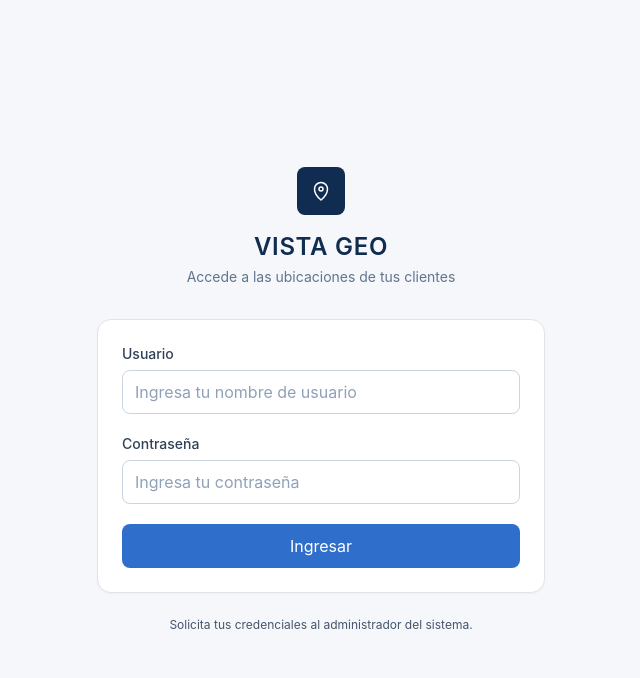
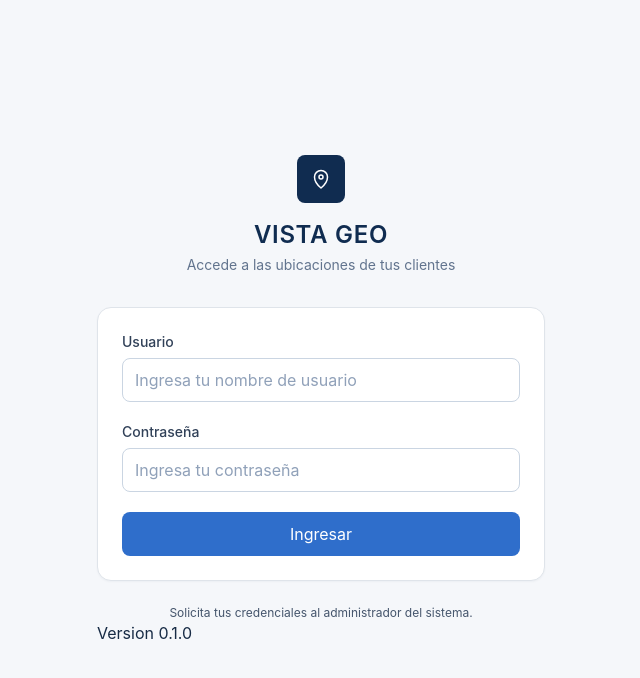
Before and after one commit to vargasjunior2004-create/vistageo, a React (Vite) app in the folder vistageo/frontend/: page /login in a window 1280 px wide. Shown: the top 678 px of the page, without its empty margins (319-959 px from the left). Built offline with nearby package versions, Linux system fonts and the light colour scheme; no server answers.

Commit message:
chore: se agrego versionado

```diff
--- a/vistageo/frontend/src/pages/LoginPage.tsx
+++ b/vistageo/frontend/src/pages/LoginPage.tsx
@@ -70,6 +70,9 @@ export function LoginPage() {
         <p className="mt-6 text-center text-xs text-slate-600">
           Solicita tus credenciales al administrador del sistema.
         </p>
+        <p>
+          Version 0.1.0
+        </p>
         {localStorage.getItem('vistageo_jornada_habilitada') === 'true' && (
           <p className="mt-4 text-center text-sm"><Link className="font-semibold text-blue-700" to="/jornada/camara">Abrir fotos de jornada en este dispositivo</Link></p>
         )}
```
